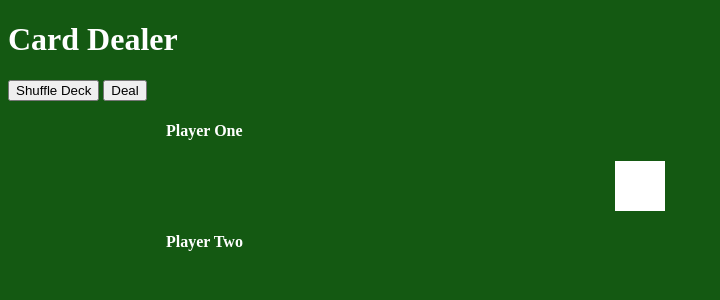
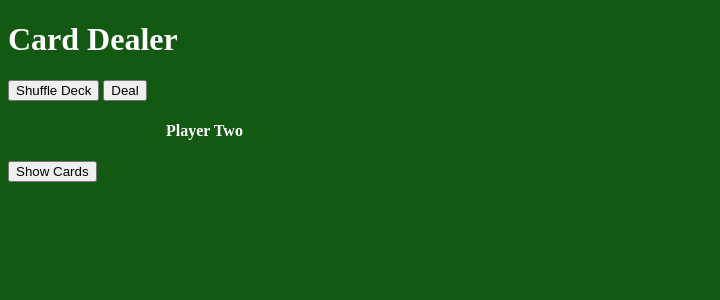
Before and after one commit to clyde30/pokerHands, a Node project: template index.html in a window 1280 px wide. Shown: the top 300 px of the page, without its empty margins (0-720 px from the left). Run offline with Node 20 templates, Linux system fonts and the light colour scheme; the template is opened without the code that fills it, so the values that code supplies are empty; some libraries are stand-ins or nearby versions.

Commit message:
chore: hide cards

```diff
--- a/index.html
+++ b/index.html
@@ -19,23 +19,23 @@
 	<button ng-click = "ctrl.shuffle()">
 		Shuffle Deck </button>
 
-	<button ng-click = "ctrl.dealHand(5)">
+	<button ng-click = "ctrl.dealHand(5)" ng-click="showButton = !showButton">
 		Deal</button>
 
 	</br>
 
-	<div class="row winnerBox">
+	<div ng-show="showCards" class="row winnerBox">
 		<h2>{{ctrl.winner}}</h2>
 	</div>
 
-<div class = "row cardContainer">
+<div ng-show="showCards" class = "row cardContainer">
 	<h4>Player One</h4>
 	<span ng-repeat = "card in ctrl.hand1.cards">
 		<img ng-src = "src/images/cards/{{card.image}}" class="cardImage">
 	</span>
 </div>
 
-<div class="row chipBox">
+<!-- <div class="row chipBox"> -->
 
 </div>
 
@@ -45,6 +45,8 @@
 		<img ng-src = "src/images/cards/{{card.image}}" class="cardImage">
 	</span>
 </div>
+
+<button ng-click="showCards = !showCards">Show Cards</button>
 
 <script type="text/javascript" src="src/js/hand.js"></script>
 <script type="text/javascript" src="src/js/rankHand.js"></script>
--- a/src/css/styles.css
+++ b/src/css/styles.css
@@ -19,6 +19,11 @@ h4 {
   width: 18%;
   height: auto;
 }
+.hiddenCard {
+  width: 18%;
+  height: auto;
+  background-color: blue;
+}
 .winnerBox {
   background-color: red;
   color: white;
```
